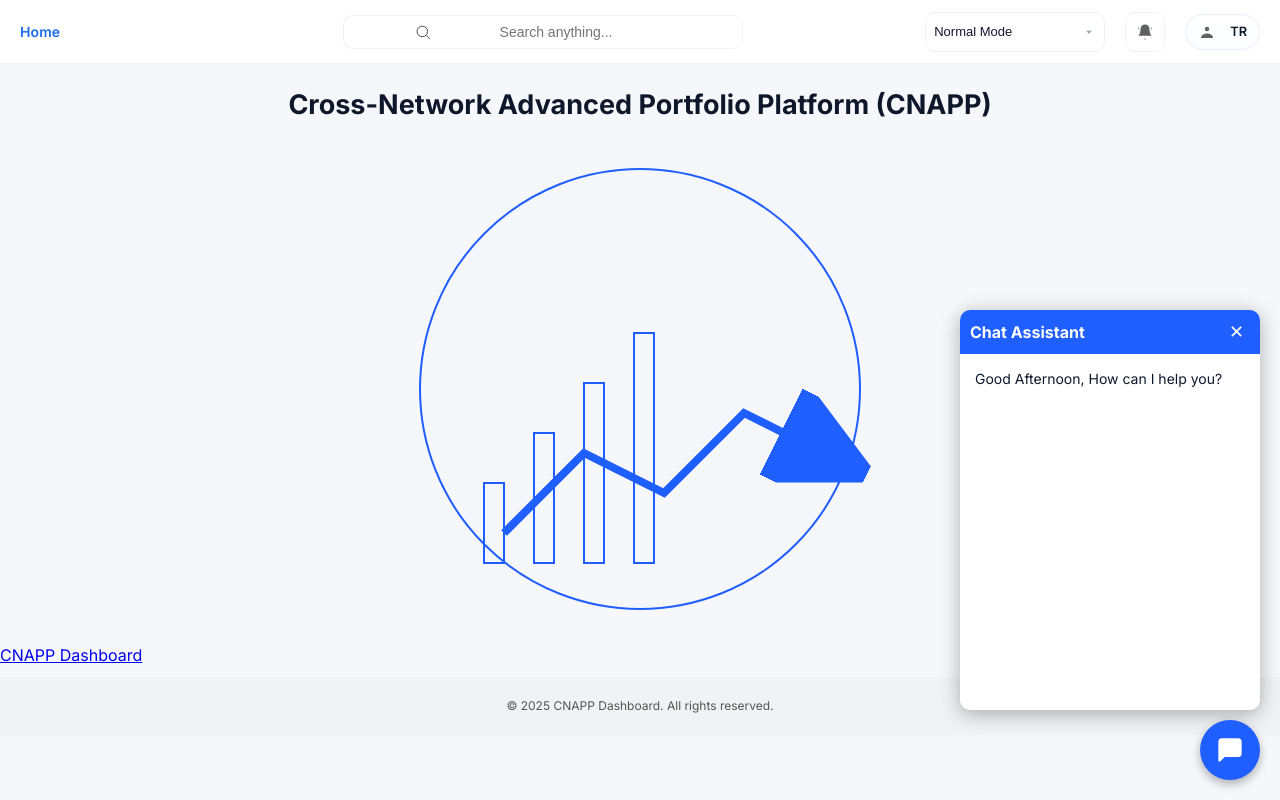
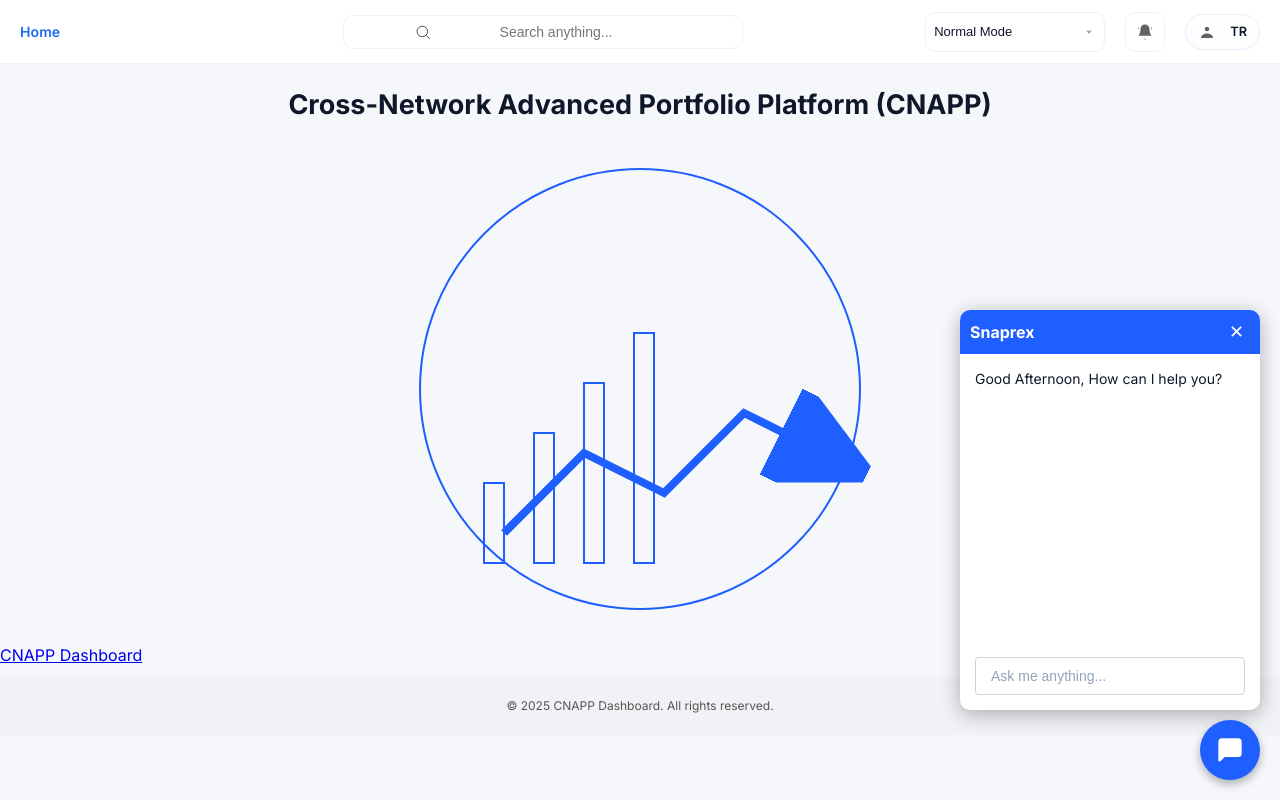
Before and after one commit to astrodestroyergithub/CNAPP-Dashboard, a React (Create React App) app: page / in a window 1280 px wide. Both pictures are taken after a click on the button 1230 px from the left and 750 px from the top of the page. Built offline with nearby package versions, Linux system fonts and the light colour scheme.

Commit message:
Added chatbot text input box

```diff
--- a/src/components/AddWidgetBar.jsx
+++ b/src/components/AddWidgetBar.jsx
@@ -1,12 +1,12 @@
 import './AddWidgetBar.scss';
 
-export default function AddWidgetBar({ value, onChange }) {
+export default function AddWidgetBar({ value, onChange, placeholder }) {
   return (
     <div className="add-widget-bar">
       <input
         className="add-widget-input"
         type="text"
-        placeholder="Type widget name..."
+        placeholder={placeholder || "Type widget name..."}
         value={value || ''}
         onChange={e => onChange(e.target.value)}
       />
--- a/src/components/chatbot/Chatbot.scss
+++ b/src/components/chatbot/Chatbot.scss
@@ -69,3 +69,8 @@ $background-color: #fff;
   font-size: 14px;
   line-height: 1.4;
 }
+
+// Chatbox input
+.chatbox-input {
+  padding: 15px;
+}
--- a/src/components/chatbot/Chatbox.jsx
+++ b/src/components/chatbot/Chatbox.jsx
@@ -1,5 +1,6 @@
-import React from 'react';
+import React, { useState } from 'react';
 import './Chatbot.scss';
+import AddWidgetBar from '../AddWidgetBar';
 
 const getGreeting = () => {
   const hour = new Date().getHours();
@@ -10,10 +11,11 @@ const getGreeting = () => {
 };
 
 const Chatbox = ({ onClose }) => {
+  const [chatboxQuery, setChatboxQuery] = useState(null);
   return (
     <div className="chatbox">
       <div className="chatbox-header">
-        Chat Assistant
+        Snaprex
         <button onClick={onClose} className="chatbox-close" aria-label="Close chat">
           ✕
         </button>
@@ -21,6 +23,9 @@ const Chatbox = ({ onClose }) => {
       <div className="chatbox-body">
         {getGreeting()}, How can I help you?
       </div>
+      <div className="chatbox-input">
+        <AddWidgetBar value={chatboxQuery} onChange={setChatboxQuery} placeholder="Ask me anything..." />
+      </div>
     </div>
   );
 };
```
